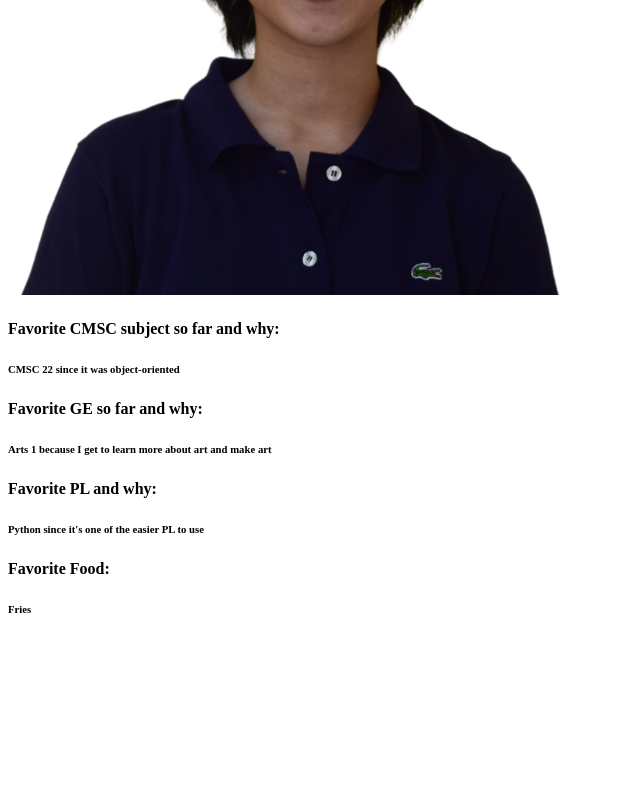
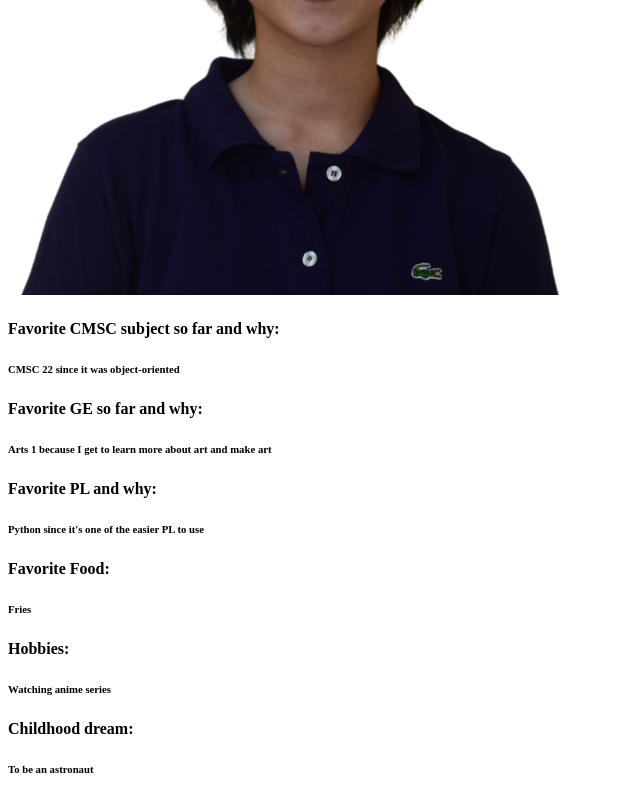
Before and after one commit to ABCD-rgb/ABCD-rgb.github.io, a plain HTML site: page index.html in a window 1280 px wide. Shown: the part 405-1205 px from the top of the page, without its empty margins (0-640 px from the left). Before the commit the page ends 1045 px from the top, so only its background shows below. Drawn offline with Linux system fonts and the light colour scheme.

Commit message:
feat: added hobbies and dream

```diff
--- a/index.html
+++ b/index.html
@@ -21,5 +21,11 @@
 		<h4>Favorite Food: </h2>
 		<h6>Fries</h6>
 
+		<!-- Hobbies and Childhood Dream -->
+		<h4>Hobbies: </h2>
+		<h6>Watching anime series</h6>
+		<h4>Childhood dream: </h2>
+		<h6>To be an astronaut</h6>
+
 	</body>
 </html>
```
